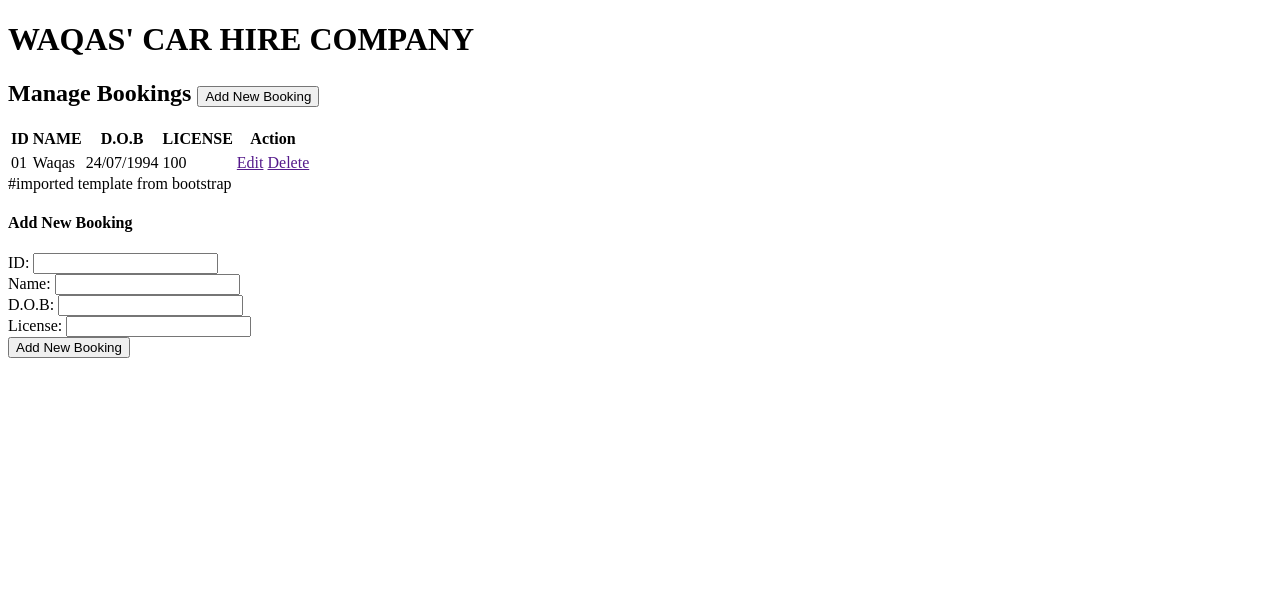
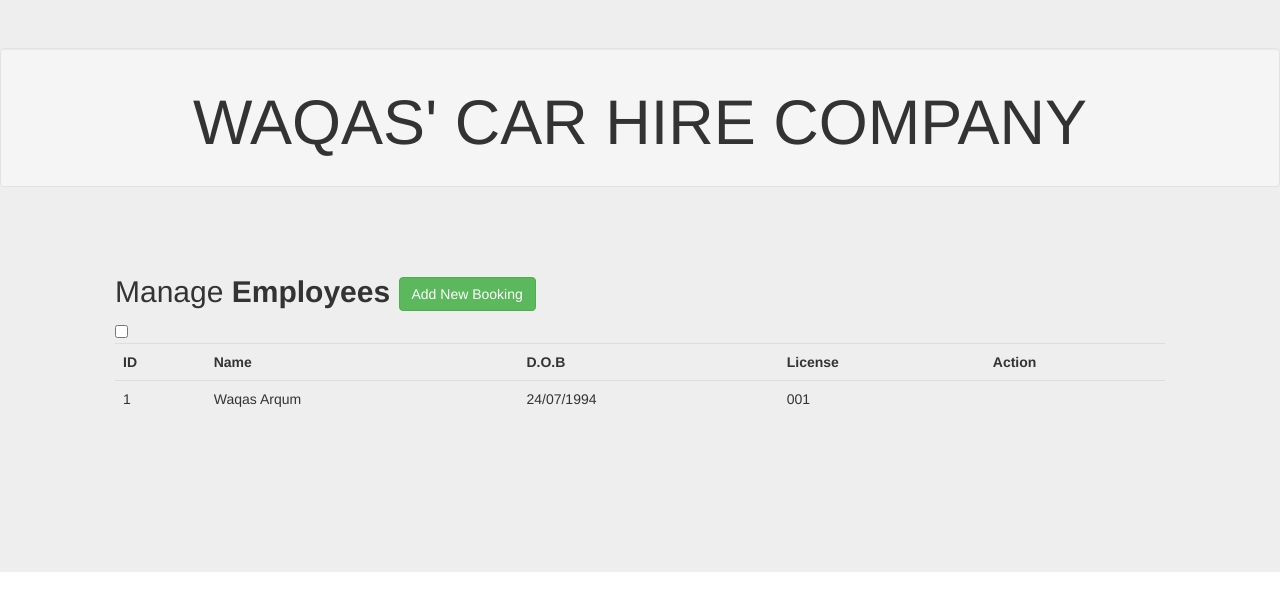
Before and after one commit to waqasarqum/Final_Project_New, a Flask app: page / in a window 1280 px wide. Shown: the top 611 px of the page. Run offline with Flask 2, Linux system fonts and the light colour scheme; some libraries are stand-ins or nearby versions.

Commit message:
added edit/delete booking feature and template from bootstrap

```diff
--- a/templates/index.html
+++ b/templates/index.html
@@ -1,5 +1,20 @@
+<!DOCTYPE html>
+<html lang="en">
+<head>
+<meta charset="utf-8">
+<meta http-equiv="X-UA-Compatible" content="IE=edge">
+<meta name="viewport" content="width=device-width, initial-scale=1">
+<title>Bootstrap CRUD Data Table for Database with Modal Form</title>
+<link rel="stylesheet" href="https://fonts.googleapis.com/css?family=Roboto|Varela+Round">
+<link rel="stylesheet" href="https://fonts.googleapis.com/icon?family=Material+Icons">
+<link rel="stylesheet" href="https://maxcdn.bootstrapcdn.com/font-awesome/4.7.0/css/font-awesome.min.css">
+<link rel="stylesheet" href="https://maxcdn.bootstrapcdn.com/bootstrap/3.3.7/css/bootstrap.min.css">
+<script src="https://ajax.googleapis.com/ajax/libs/jquery/1.12.4/jquery.min.js"></script>
+<script src="https://maxcdn.bootstrapcdn.com/bootstrap/3.3.7/js/bootstrap.min.js"></script>
+
 {% extends 'base.html' %}
 {% include 'header.html' %}
+
 
 
 {% block title %} Home {% endblock %}
@@ -8,17 +23,41 @@
 
 {% block body %}
 
-
 <div class="container">
     <div class="row">
         <div class="col md-12">
 
             <div class="jumbotron p-3">
 
-                     <h2>Manage <b>Bookings </b> <button type="button" class="btn btn-success float-right"
+                <h2>Manage <b>Employees </b>  <button type="button"  class="btn btn-success float-right"
                 data-toggle="modal" data-target="#mymodal">Add New Booking</button> </h2>
 
 
+                {% with messages = get_flashed_messages() %}
+
+                {% if messages %}
+
+                {% for message in messages %}
+
+                <div class="alert alert-success alert-dismissable" role="alert">
+
+                    <button type="button" class="close" data-dismiss="alert" aria-label="close">
+
+                        <span aria-hidden="true">x</span>
+
+                    </button>
+
+
+                {{message}}
+
+
+                </div>
+
+
+                {% endfor %}
+
+                {% endif %}
+                {% endwith %}
 
 
                 <table class="table table-hover table-dark">
@@ -26,41 +65,148 @@
                     <tr>
 
                         <th>ID</th>
-                             <th>NAME</th>
+                        <th>Name</th>
                         <th>D.O.B</th>
-                             <th>LICENSE</th>
+                        <th>License</th>
                         <th>Action</th>
 
-                         <tr>
+                    </tr>
+
+							<span class="custom-checkbox">
+								<input type="checkbox" id="checkbox1" name="options[]" value="1">
+								<label for="checkbox1"></label>
+							</span>
+						</td>
+                        <td>1</td>
+                        <td>Waqas Arqum</td>
+						<td>24/07/1994</td>
+                        <td>001</td>
+                        <td>
+                            <a href="#editEmployeeModal" class="edit" data-toggle="modal"><i class="material-icons" data-toggle="tooltip" title="Edit">&#xE254;</i></a>
+                            <a href="#deleteEmployeeModal" class="delete" data-toggle="modal"><i class="material-icons" data-toggle="tooltip" title="Delete">&#xE872;</i></a>
+                        </td>
 
 
+                </tbody>
+            </table>
 
+
+                   {% for row in employees %}
                     <tr>
-                             <td>01</td>
-                             <td>Waqas</td>
-                             <td>24/07/1994</td>
-                             <td>100</td>
+                        <td>{{row.id}}</td>
+                        <td>{{row.Name}}</td>
+                        <td>{{row.D.O.B}}</td>
+                        <td>{{row.License}}</td>
 
                         <td>
-                                 <a href="" class="btn btn-warning btn-xs" data-toggle="modal" data-target="#modaledit">Edit</a>
-                                 <a href="" class="btn btn-danger btn-xs" onclick="return confirm ('Are You Sure You Want to Delete This Entry?')">Delete</a>
-
+                            <a href="/update/{{row.id}}" class="btn btn-warning btn-xs" data-toggle="modal" data-target="#modaledit{{row.id}}">Edit</a>
+                            <a href="/delete/{{row.id}}" class="btn btn-danger btn-xs" onclick="return confirm('Are You Sure To Delete ?')">Delete</a>
 
 
                         </td>
 
+                    </tr>
 
-                         </tr>
+
+#Edit Bookings
+
+<div id="modaledit{{row.id}}" class="modal fade" role="dialog">
+   <div class="modal-dialog">
+
+
+      <div class="modal-content">
+
+
+         <div class="modal-header">
+
+
+            <h4 class="modal-title">Update Information</h4>
+
+
+         </div>
+
+
+         <div class="modal-body">
+
+
+            <form action="" method="POST">
+
+
+               <div class="form-group">
+
+
+                  <label>Name:</label>
+                   <input type="hidden"  name="id" value="{{row.id}}">
+
+                  <input type="text" class="form-control" name="name" value="{{row.name}}">
+
+
+               </div>
+
+
+
+               <div class="form-group">
+
+
+                  <label>D.O.B:</label>
+
+                  <input type="text" class="form-control" name="D.O.B" value="{{row.email}}">
+
+
+               </div>
+
+
+               <div class="form-group">
+
+
+                  <label>License:</label>
+
+                  <input type="text" class="form-control" name="License" value="{{row.phone}}">
+
+
+               </div>
+
+
+               <div class="form-group">
+
+
+                  <button class="btn btn-primary" type="submit">Update</button>
+
+
+               </div>
+
+
+            </form>
+
+
+         </div>
+
+
+         <div class="modal-footer">
+
+
+            <button type="button" class="btn btn-secondary" data-dismiss="modal">Close</button>
+
+
+         </div>
+
+
+      </div>
+
+
+   </div>
+
+</div>
+
+
+                    {% endfor %}
 
 
                 </table>
 
 
-
             </div>
 
-
-                #imported template from bootstrap
 
 
 <div id="mymodal" class="modal fade" role="dialog">
@@ -68,7 +214,7 @@
       <div class="modal-content">
          <div class="modal-header">
 
-            <h4 class="modal-title">Add New Booking</h4>
+            <h4 class="modal-title">Add Employee</h4>
          </div>
          <div class="modal-body">
 
@@ -77,12 +223,8 @@
 
                 <div class="form-group">
 
-                  <label>ID:</label>
-                  <input type="text" class="form-control" name="ID" required="1">
-
-
-               </div>
-
+                  <label>I.D:</label>
+                  <input type="text" class="form-control" name="I.D" required="1">
 
                 <div class="form-group">
 
@@ -97,7 +239,7 @@
 
 
                   <label>D.O.B:</label>
-                  <input type="D.O.B" class="form-control" name="email" required="1">
+                  <input type="D.O.B" class="form-control" name="D.O.B" required="1">
 
 
                </div>
@@ -107,7 +249,7 @@
 
 
                   <label>License:</label>
-                  <input type="License" class="form-control" name="phone" required="1">
+                  <input type="License" class="form-control" name="License" required="1">
 
 
                </div>
@@ -117,7 +259,36 @@
                <div class="form-group">
 
 
-                  <button class="btn btn-primary" type="submit">Add New Booking</button>
+                  <button class="btn btn-primary" type="submit">Add Booking</button>
+
+
+               </div>
+
+
+            </form>
+
+
+         </div>
+
+
+         <div class="modal-footer">
+
+
+            <button type="button" class="btn btn-secondary" data-dismiss="modal">Close</button>
+
+
+         </div>
+
+
+      </div>
+
+
+   </div>
+
+
+</div>
+
+
 
 
 
@@ -126,7 +297,7 @@
     </div>
 
 
-
+</div>
 
 
 {% endblock %}
```
Also changed, not shown: app.py (line endings or trailing spaces). Lines whose indentation alone changed are shown as unchanged.
